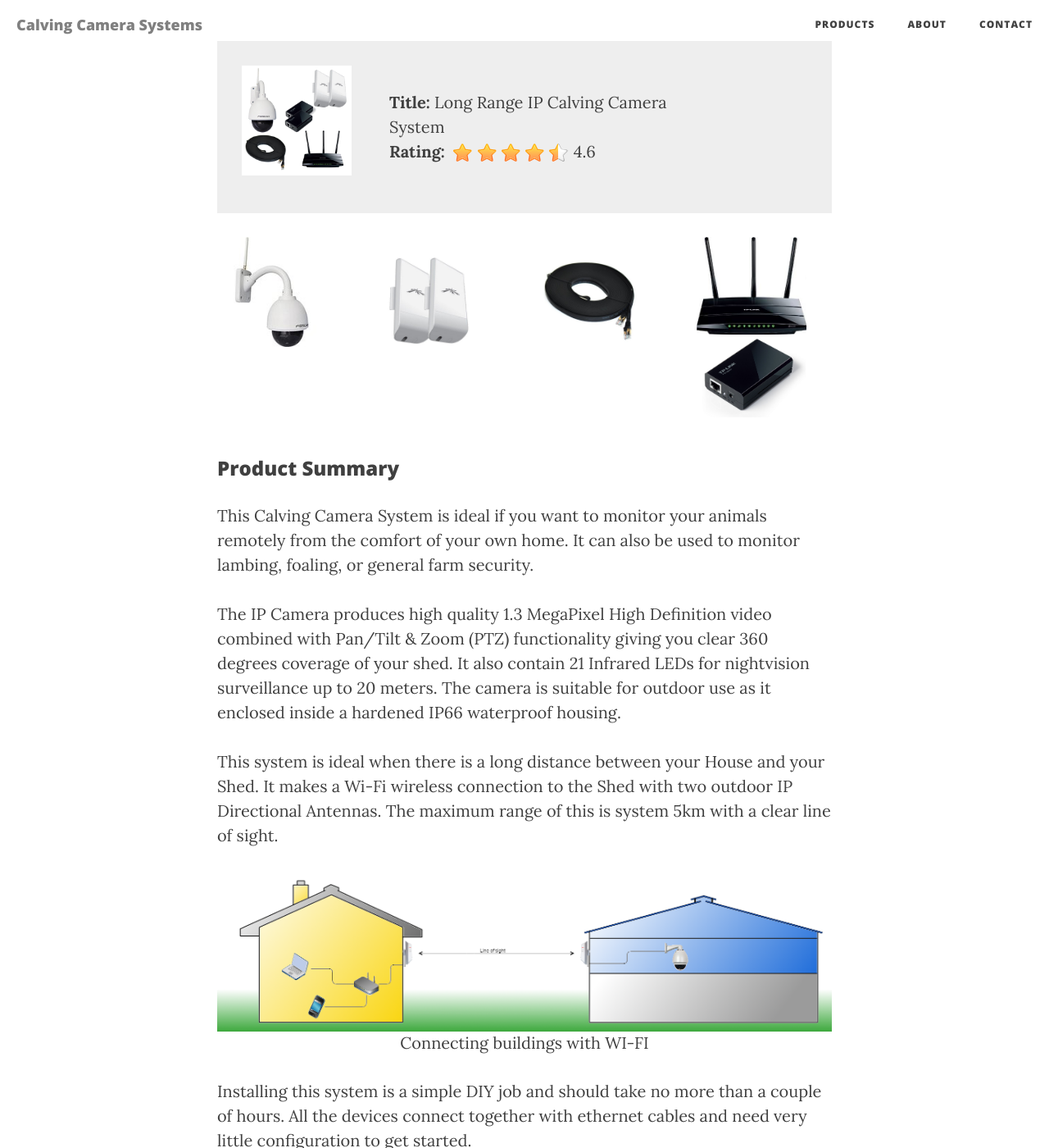
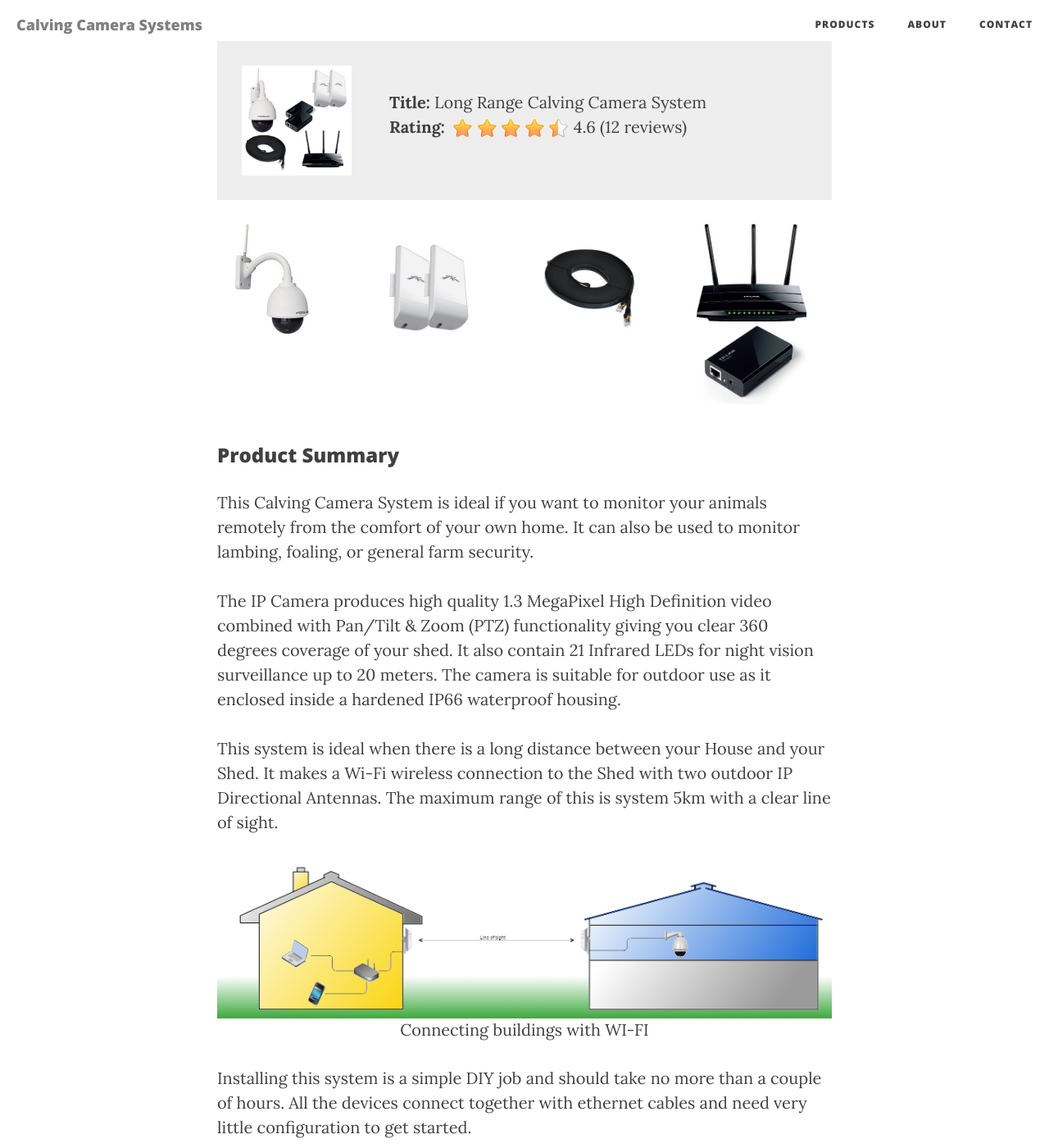
Before and after one commit to jholleran/calvingcamerareviews, a Jekyll site: the page built from products/long-range-ip-calving-camera-system.md, in a window 1280 px wide and 1400 px high. Shown: the whole window at 82% size. Built offline with Jekyll 4.4.1, drawn with Linux system fonts in a browser that asks for light colours; nearby versions of some CDN libraries; some of the changed text lies outside the part shown.

Commit message:
added schema.org rdf markup to describe the products

```diff
--- a/_layouts/default.html
+++ b/_layouts/default.html
@@ -1,5 +1,5 @@
 <!DOCTYPE html>
-<html lang="en">
+<html version="HTML+RDFa 1.1" lang="en">
 
   {% include head.html %}
 
--- a/_layouts/product.html
+++ b/_layouts/product.html
@@ -1,7 +1,7 @@
 ---
 layout: default
 ---
-<div class="post">
+<div class="post" vocab="http://schema.org/" typeof="Product">
 
 	<header class="intro-header">
 		<!-- all we want here is a margin -->
@@ -13,17 +13,22 @@ layout: default
           	<div class="hero-unit">
 				<div class="row">
 					<div class="col-md-3">
-						<img src="/img/products/{{ page.image }}" id="tooltip-{{ page.slug }}" rel="tooltip" title="{{page.subTitle}}" class="img-polaroid small-img" />
+						<img property="image" src="{{ site.url }}/img/products/{{ page.image }}" id="tooltip-{{ page.slug }}" title="{{page.subTitle}}" class="img-polaroid small-img" alt="{{page.subTitle}}"/>
 					</div>
 					<div class="col-md-7">
 						<p>
+							<strong></strong>
+							<span property="brand" typeof="Organization" content="{{ site.title }}"></span>
 							<strong>Title:</strong>
-							<span>{{page.title}}</span>
+							<span property="name">{{page.title}}</span>
 							<br>
-							<strong>Rating:&nbsp;</strong>
-							<span class="stars" id="rating-{{ page.slug }}" data-rating="{{page.rating}}" data-suspended="suspended" data-star-big="Yes">
+							<span property="aggregateRating" typeof="AggregateRating">
+								<strong>Rating:&nbsp;</strong>
+								<span class="stars" id="rating-{{ page.slug }}" data-rating="{{page.rating}}" data-suspended="suspended" data-star-big="Yes">
+								</span>
+								<span property="ratingValue">{{page.rating}}</span>
+								(<span property="reviewCount">{{page.reviewCount}}</span> reviews)
 							</span>
-							<span>{{page.rating}}</span>
 						</p>
 					<!--
 						<button id="buy-{{ page.slug }}" data-game-title="{{ page.title }}" role="button" data-toggle="modal" class="btn btn-primary btn-large buy" onClick="_gaq.push(['_trackEvent', 'buy', 'button', 'Tried to buy {{ page.title }}.']);"><i class="fa fa-shopping-cart fa-lg"></i> {{page.price}}</button>
@@ -42,11 +47,11 @@ layout: default
 			<div class="row">
 				{% for image in page.images %}
 				<div class="col-md-3">
-					<img src="/img/products/{{ image.name }}" id="tooltip-{{ image.slug }}" rel="tooltip" title="{{ image.title }}" class="img-polaroid small-img" />
+					<img src="{{ site.url }}/img/products/{{ image.name }}" id="tooltip-{{ image.slug }}" title="{{ image.title }}" class="img-polaroid small-img" />
 				</div>
 				{% endfor %}
 			</div>
-
+<!--
 			<script type="application/ld+json">
 			{
 				"@context": "http://schema.org",
@@ -64,6 +69,7 @@ layout: default
 				}
 			}
 			</script>
+-->
 			<br/>
 			<h3>Product Summary</h3>
 			<div>
--- a/products/long-range-ip-calving-camera-system.md
+++ b/products/long-range-ip-calving-camera-system.md
@@ -1,11 +1,12 @@
 ---
 layout: product
 slug: long-range-ip-camera
-title: Long Range IP Calving Camera System
+title: Long Range Calving Camera System
 subTitle: Long Range IP Calving Camera System
 image: ip-calving-camera-system.png
 price: €499.00
 rating: 4.6
+reviewCount: 12
 text-color: gray
 nav-color: gray
 description: This long range IP Calving Camera System for wirelessly bridging long distances between farm buildings. It combines a high quailty IP PTZ Dome Calving Camera with two wireless Directional Antennas.
@@ -23,9 +24,9 @@ images:
      name: poe-injector.png
 ---
 
-This Calving Camera System is ideal if you want to monitor your animals remotely from the comfort of your own home. It can also be used to monitor lambing, foaling, or general farm security.
+<span property="description">This Calving Camera System is ideal if you want to monitor your animals remotely from the comfort of your own home. It can also be used to monitor lambing, foaling, or general farm security.</span>
 
-The IP Camera produces high quality 1.3 MegaPixel High Definition video combined with Pan/Tilt & Zoom (PTZ) functionality giving you clear 360 degrees coverage of your shed. It also contain 21 Infrared LEDs for nightvision surveillance up to 20 meters. The camera is suitable for outdoor use as it enclosed inside a hardened IP66 waterproof housing.
+The IP Camera produces high quality 1.3 MegaPixel High Definition video combined with Pan/Tilt & Zoom (PTZ) functionality giving you clear 360 degrees coverage of your shed. It also contain 21 Infrared LEDs for night vision surveillance up to 20 meters. The camera is suitable for outdoor use as it enclosed inside a hardened IP66 waterproof housing.
 
 
 This system is ideal when there is a long distance between your House and your Shed. It makes a Wi-Fi wireless connection to the Shed with two outdoor IP Directional Antennas. The maximum range of this is system 5km with a clear line of sight.
```
Also changed, not shown: other parts of products/long-range-ip-calving-camera-system.md (+1 -1 lines), products/ip-bullet-calving-camera-system.md (+1 -0 lines), products/short-range-ip-calving-camera-system.md (+1 -0 lines).
